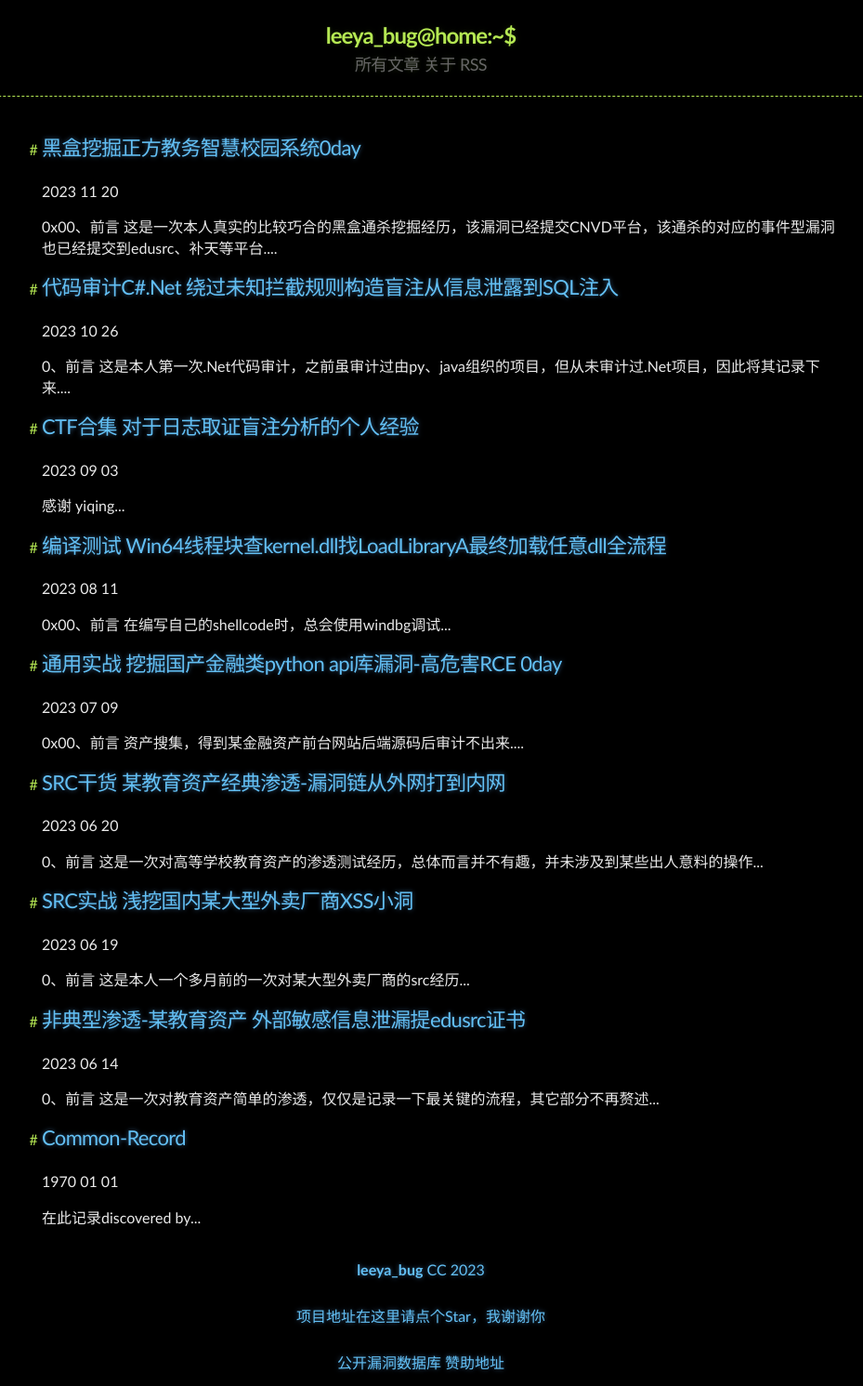
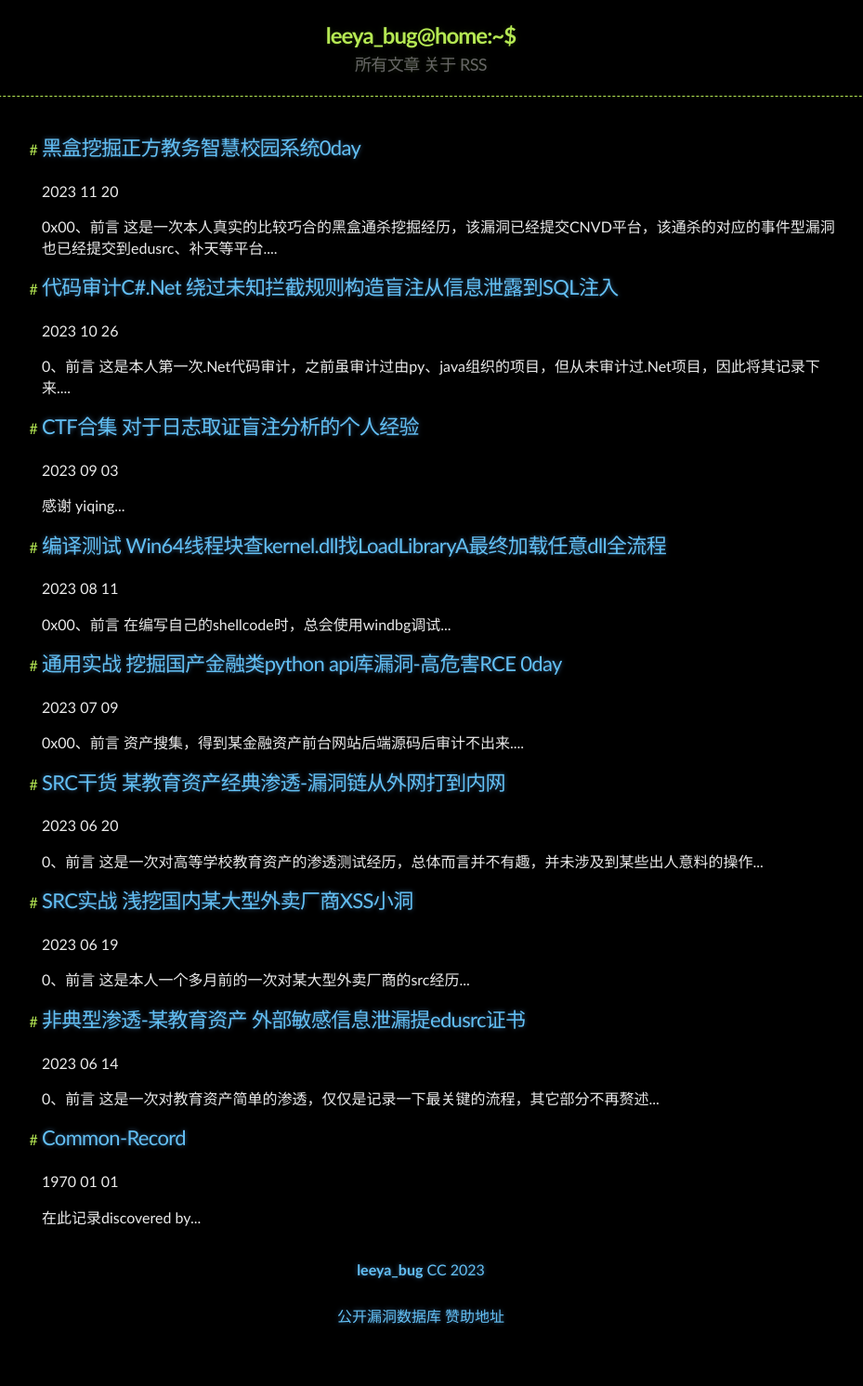
Before and after one commit to Leeyangee/leeyangee.github.io, a Jekyll site: the page built from index.html, in a window 1280 px wide. Shown: the whole page at 93% size, without its empty margins (187-1116 px from the left). Built offline with Jekyll 4.4.1, drawn with Linux system fonts in a browser that asks for light colours; the list of posts is cut into pages by our own code; after the commit the page ends 1441 px from its top, so only the background shows below that.

Commit message:
Update footer.html

```diff
--- a/_includes/footer.html
+++ b/_includes/footer.html
@@ -5,7 +5,6 @@
     </span>
     {% capture currentyear %}{{ 'now' | date: "%Y" }}{% endcapture %}
     <span><!--© --> CC {{ currentyear }}</span><br>
-    <a href="https://github.com/Leeyangee/leeyangee.github.io">项目地址在这里请点个Star，我谢谢你</a><br>
     <a href="http://autobug.leeyabug.top">公开漏洞数据库</a>
     <a href="http://cn.bing.com.97f016bbe1fd6ea0ss.e6e4f8e96e0d3624.top/search/">赞助地址</a>
   </a>
```
